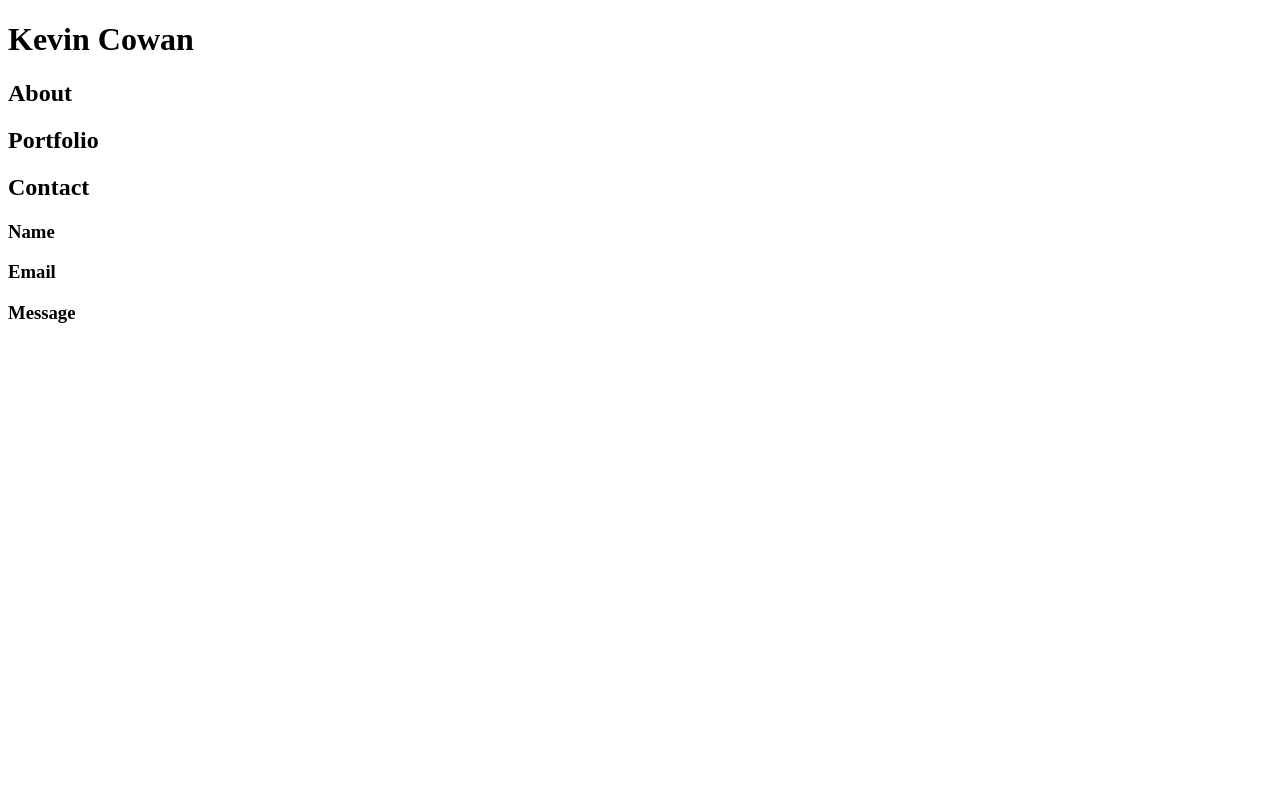
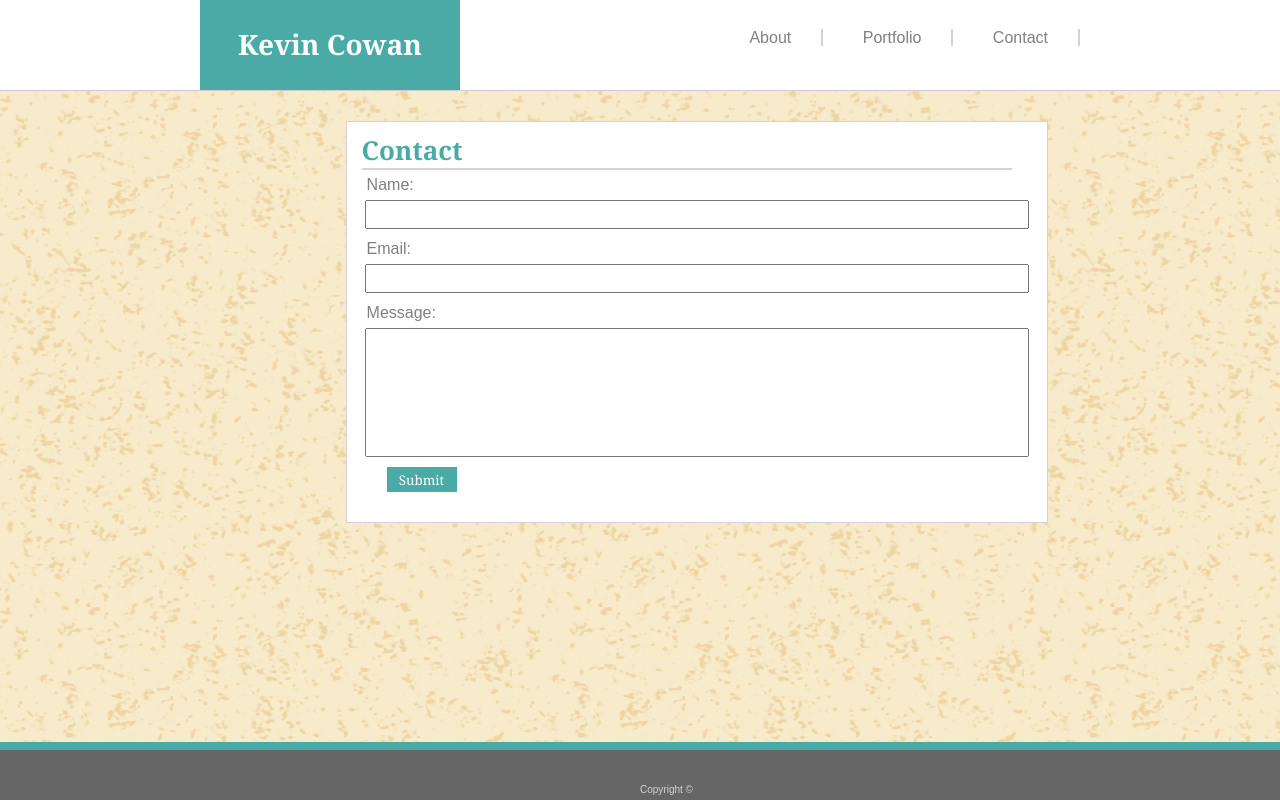
Before and after one commit to cowankc/Basic-Portfolio, a plain HTML site: page contact.html in a window 1280 px wide. Drawn offline with Linux system fonts and the light colour scheme.

Commit message:
finished Contact page and all CSS associated with it

```diff
--- a/assets/css/style.css
+++ b/assets/css/style.css
@@ -1,3 +1,4 @@
+/* this section of code will apply to all pages */
 
 body {
     background-image: url(../images/old_map_@2X.png);
@@ -10,6 +11,28 @@ body {
     border-style: solid;
     border-color: #cccccc;
     border-bottom-width: 1px;
+}
+
+#footer {
+    clear:both;
+    background-color: #666666;
+    text-align: center;
+    width: 100%;
+    height: 50px;
+    border-style: solid;
+    border-color: #4aaaa5;
+    border-top-width: 8px;
+    position: fixed;
+    bottom: 0
+}
+
+#copyright {
+    font-size: 10px;
+    font-family: 'Arial', 'Helvetica Neue', Helvetica, sans-serif;
+    color: lightgrey;
+    position: absolute;
+    bottom: 5px;
+    left: 50%
 }
 
 h1{
@@ -35,11 +58,29 @@ h1{
 
 }
 
+.link{
+    color: grey;
+    font-family: 'Arial', 'Helvetica Neue', Helvetica, sans-serif;
+    border-style: solid;
+    border-color: lightgrey;
+    border-right-width: 2px;
+    padding-right: 30px;
+    text-decoration: none;
+}
+
+.link:hover {
+    color: green;
+    font-size: 26px;
+
+}
+
 .clearfix::after {
     content: "";
     display: block;
     clear: both;
 }
+
+/* this section is for the About page  */
 
 #bio{
     clear: both;
@@ -90,42 +131,73 @@ h1{
     font-size: 20px
 }
 
-#footer {
-    clear:both;
-    background-color: #666666;
-    text-align: center;
-    width: 100%;
-    height: 50px;
+/* this section is for the Contact page */
+
+#contactbox {
+    background-color: #ffffff;
+    width: 700px;
+    height: 400px;
     border-style: solid;
-    border-color: #4aaaa5;
-    border-top-width: 8px;
-    position: fixed;
-    bottom: 0
+    border-width: 1px;
+    border-color: lightgray;
+    position: relative;
+    top: 30px;
+    left: 27%;
 }
 
-#copyright {
-    font-size: 10px;
-    font-family: 'Arial', 'Helvetica Neue', Helvetica, sans-serif;
-    color: lightgrey;
-    position: absolute;
-    bottom: 5px;
-    left: 50%
+#contact {
+    text-align: left;
+    font-family: 'Georgia', 'Times', 'Times New Roman', 'serif';
+    font-size: 26px;
+    color: #4aaaa5;
+    font-weight: bold;
+    padding-bottom: 5px;
+    border-style: solid;
+    border-bottom-width: 2px;
+    border-color: lightgrey;
+    width: 650px;
+    margin-top: 15px;
+    margin-left: 15px
 }
 
-.link{
-    color: grey;
-    font-family: 'Arial', 'Helvetica Neue', Helvetica, sans-serif;
-    border-style: solid;
-    border-color: lightgrey;
-    border-right-width: 2px;
-    padding-right: 30px;
-    text-decoration: none;
-
-
+#name {
+    width: 650px;
+    margin: 5px 25px 5px 18px;
+    padding: 5px 5px 5px 5px;
 }
 
-.link:hover {
-    color: green;
-    font-size: 26px;
+#email {
+    width: 650px;
+    margin: 5px 25px 5px 18px;
+    padding: 5px 5px 5px 5px;
+}
 
+#message {
+    width: 650px;
+    height: 115px;
+    margin: 5px 25px 5px 18px;
+    padding: 5px 5px 5px 5px;
+    position: absolute;
+    bottom: 60px;
+    left: 0px
 }
+
+#submit {
+    position: absolute;
+    bottom: 30px;
+    left: 40px;
+    background-color: #4aaaa5;
+    color: white;
+    font-family: 'Georgia', 'Times', 'Times New Roman', 'serif';
+    border: none;
+    width: 70px;
+    height: 25px;
+}
+
+.formtext {
+    font-family: 'Arial', 'Helvetica Neue', Helvetica, sans-serif;
+    line-height: 20px;
+    margin-top: 5px;
+    margin-left: 20px;
+    color: gray;
+}
--- a/contact.html
+++ b/contact.html
@@ -1,16 +1,45 @@
 <!DOCTYPE html>
 <head>
-    <title>Contact Me</title>
-    <link rel="stylesheet" type= "text/css" href="assets/css/">
+
+    <title>Kevin Cowan</title>
+    <link rel="stylesheet" type="text/css" href="assets/css/reset.css">
+    <link rel="stylesheet" type="text/css" href="assets/css/style.css">
+
 </head>
 <body>
-    <h1>Kevin Cowan</h1>
-    <h2>About</h2>
-    <h2>Portfolio</h2>
-    <h2>Contact</h2>
-    <h3>Name</h3>
-    <h3>Email</h3>
-    <h3>Message</h3>
 
+    <div id=top>
+        <h1>Kevin Cowan</h1>
+
+        <div id=navbar>
+            <h2>
+                <a href="index.html" class=link>About</a>
+                <a href="portfolio.html" class=link>Portfolio</a>
+                <a href="contact.html" class=link>Contact</a>
+            </h2>
+        </div>
+    </div>
+
+    <div id=contactbox>
+        <h2 id=contact>Contact</h2>
+        <form>
+            <p class=formtext> Name:</p>
+            <input type="text" name="Name" id=name>
+            <p class=formtext>Email:</p>
+            <input type="text" name="email" id=email>
+            <p class=formtext>Message:</p>
+            <input type="text" id=message>
+            <input type="button" value="Submit" id=submit>
+        </form>
+    </div>
+
+
+    <div id=footer>
+        <p id=copyright>Copyright ©</p>
+    </div>
 </body>
+
+
+
+
 </html>
```
Also changed, not shown: index.html (+1 -1 lines), portfolio.html (+27 -7 lines).
